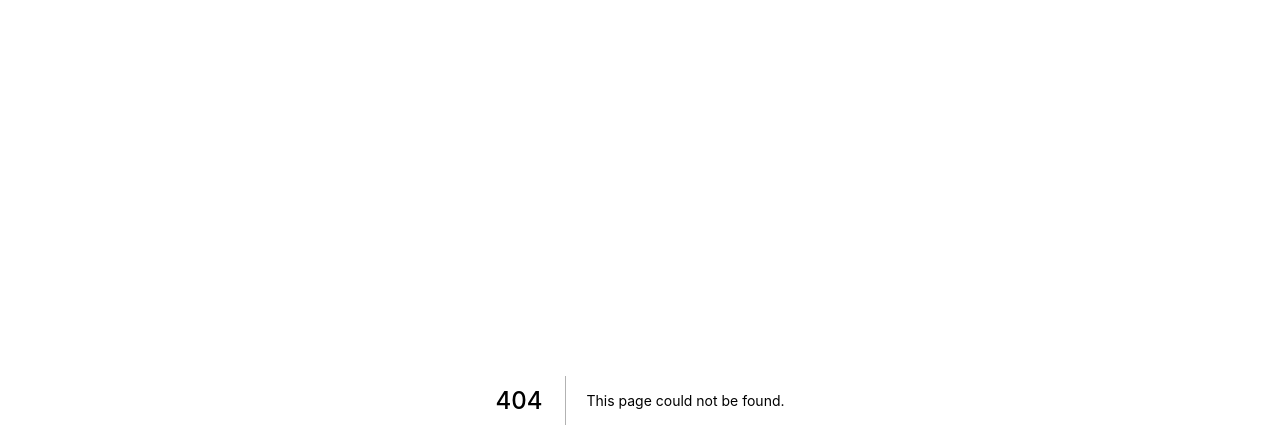
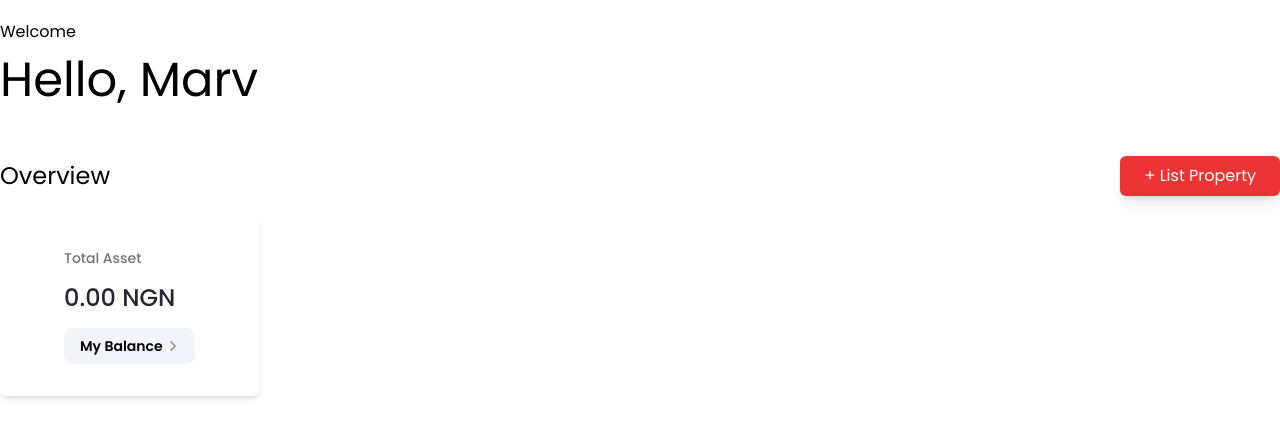
Before and after one commit to Grants-Projects/reits-africa-frontend, a Next.js app: page /dashboard in a window 1280 px wide. Before the commit this address had no page. Shown: the top 448 px of the page. Built offline with nearby package versions, Linux system fonts and the light colour scheme.

Commit message:
hardcoded dashboard overview

```diff
--- a/components/Feed/Feed.js
+++ b/components/Feed/Feed.js
@@ -1,9 +1,11 @@
+import DashboardOverview from 'pages/dashboard';
+
 export default function Feed() {
   return (
     <div className='md:9/12 md:ml-40 lg:ml-60 px-10 mt-10 max-w-[2560px]'>
       <div className='flex flex-col xxl:ml-60'>
-        <h2>Feed</h2>
         {/* dashboardOverview */}
+        <DashboardOverview />
         {/* Transactions */}
       </div>
     </div>
--- /dev/null
+++ b/pages/dashboard/index.js
@@ -0,0 +1,39 @@
+import { MdOutlineArrowForwardIos } from 'react-icons/md';
+
+export default function Dashboard() {
+  return (
+    <div>
+      <div>
+        <h1 className='text-base mt-5'>Welcome</h1>
+        <h2 className='text-[28px] md:text-[48px]'>Hello, Marv</h2>
+      </div>
+
+      <div className='wrapper'>
+        <div className='flex items-center justify-between md:mt-5 lg:mt-10'>
+          <h3 className='text-lg md:text-2xl'>Overview</h3>
+          <button className='bg-[#EC3335] sm:text-md text-white shadow-lg px-6 py-2 rounded-md'>
+            + List Property
+          </button>
+        </div>
+
+        <div className='cards mt-5 cursor-pointer'>
+          <div className='flex'>
+            {/* cards */}
+            <div className='bg-white shadow-md rounded-md py-8 px-16'>
+              <h4 className='text-[#747475] text-sm font-medium'>
+                Total Asset
+              </h4>
+              <p className='text-[24px] text-[#27262E] my-3 font-medium'>
+                0.00 NGN
+              </p>
+              <div className='flex items-center bg-[#F2F4FA] rounded-lg px-4 py-2'>
+                <span className='text-sm font-bold'>My Balance</span>
+                <MdOutlineArrowForwardIos className='w-3 h-3 ml-1 text-[#817C8E]' />
+              </div>
+            </div>
+          </div>
+        </div>
+      </div>
+    </div>
+  );
+}
```
